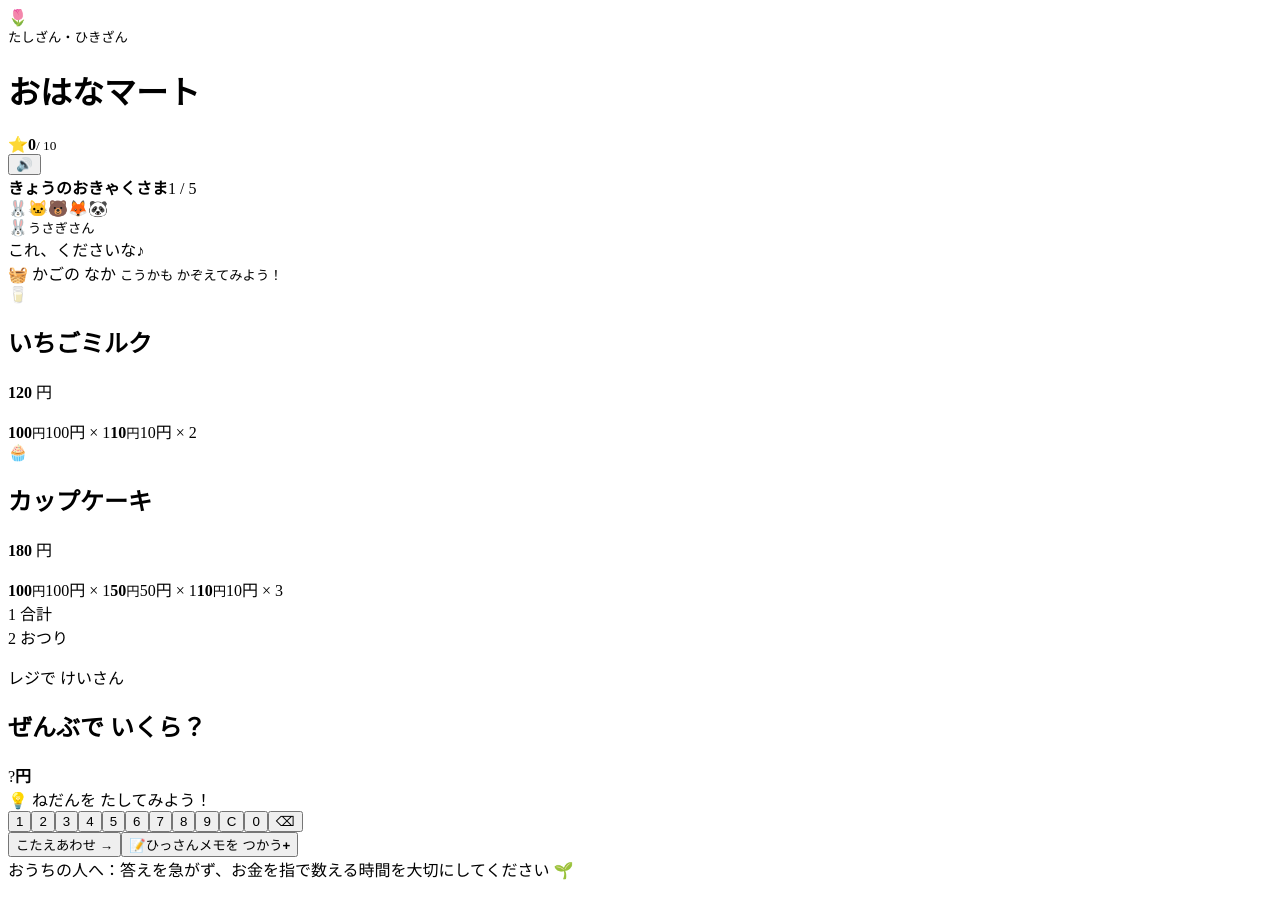
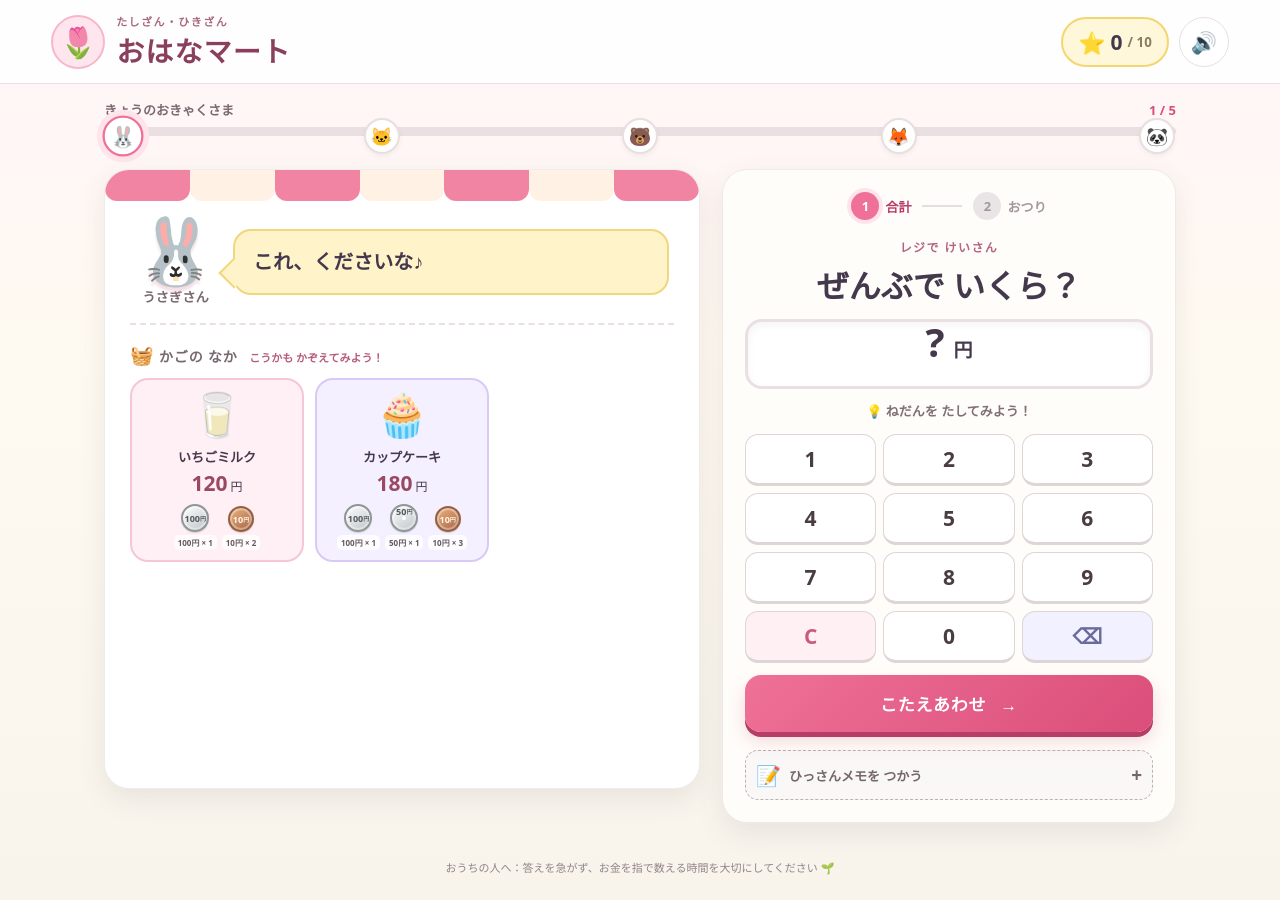
Before and after one commit to kimu1024/calc-shopping, a React (Vite) app: page / in a window 1280 px wide. Built offline with nearby package versions, Linux system fonts and the light colour scheme.

Commit message:
Fix game styles in local and Pages builds

```diff
--- a/index.html
+++ b/index.html
@@ -11,7 +11,6 @@
     <meta property="og:image" content="./og.png" />
     <meta name="twitter:card" content="summary_large_image" />
     <link rel="icon" href="./favicon.svg" />
-    <link rel="stylesheet" href="./styles.css" />
     <title>おはなマート｜たしざん・おつりゲーム</title>
   </head>
   <body>
--- a/src/main.tsx
+++ b/src/main.tsx
@@ -1,6 +1,12 @@
 import { StrictMode } from "react";
 import { createRoot } from "react-dom/client";
 import Game from "../app/page";
+import gameStyles from "../app/globals.css?raw";
+
+const style = document.createElement("style");
+style.dataset.ohanaMart = "game-styles";
+style.textContent = gameStyles;
+document.head.append(style);
 
 createRoot(document.getElementById("root")!).render(
   <StrictMode>
```
Also changed, not shown: vite.pages.config.ts (+1 -14 lines).
